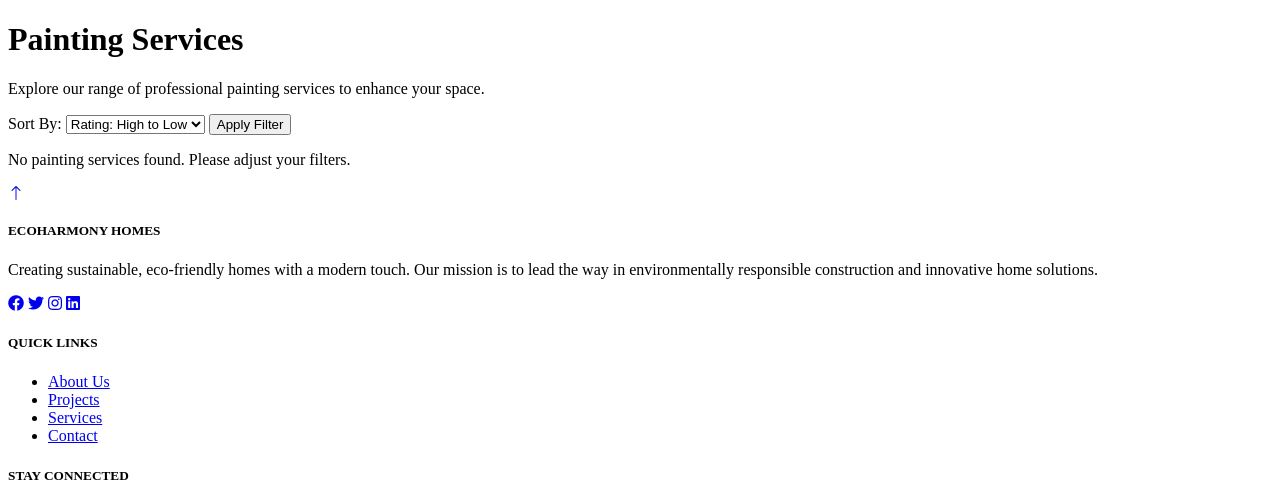
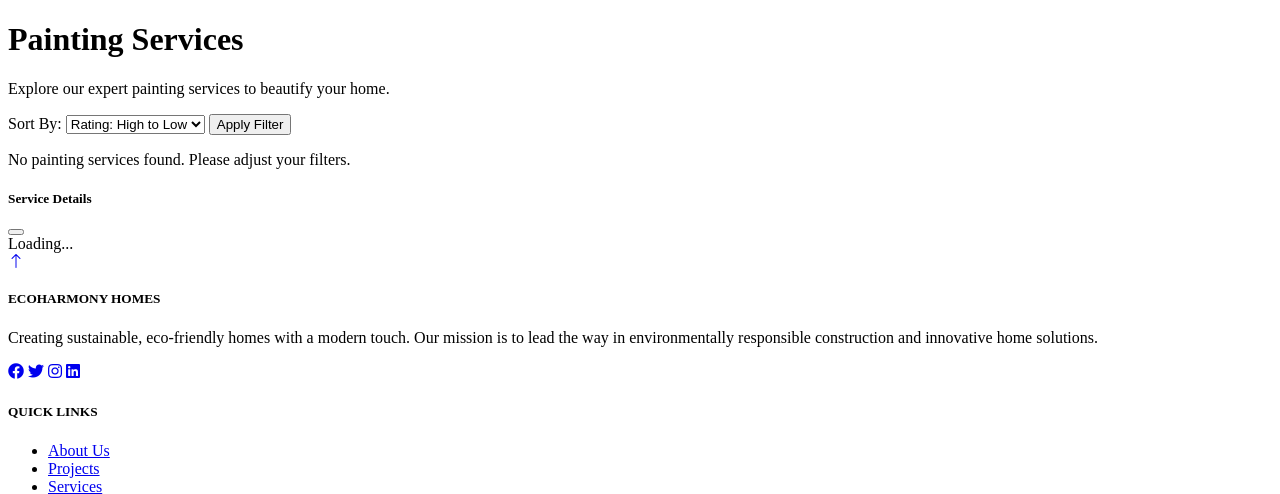
Before and after one commit to DaDie99/EcoHarmony-Homes, a CodeIgniter 4 app: template app/Views/home/painting.php in a window 1280 px wide. Shown: the part 113-607 px from the top of the page. Run offline with PHP 8.4 and a stand-in for CodeIgniter, Linux system fonts and the light colour scheme; the template is opened without the code that fills it, so the values that code supplies are empty; some libraries are stand-ins or nearby versions.

Commit message:
painting view done

```diff
--- a/app/Config/Routes.php
+++ b/app/Config/Routes.php
@@ -108,3 +108,4 @@ $routes->get('planning_and_design/getServiceDetails/(:num)', 'PlanningAndDesignC
 $routes->get('architecture_design/getServiceDetails/(:num)', 'ArchitectureDesignController::getServiceDetails/$1');
 $routes->get('interior_design/getServiceDetails/(:num)', 'InteriorDesignController::getServiceDetails/$1');
 $routes->get('fixing_and_support/getServiceDetails/(:num)', 'FixingSupportController::getServiceDetails/$1');
+$routes->get('painting/getServiceDetails/(:num)', 'PaintingController::getServiceDetails/$1');
--- a/app/Views/home/painting.php
+++ b/app/Views/home/painting.php
@@ -30,7 +30,7 @@
     <div class="bg-image">
         <div class="overlay">
             <h1 class="display-4 text-white">Painting Services</h1>
-            <p class="lead">Explore our range of professional painting services to enhance your space.</p>
+            <p class="lead">Explore our expert painting services to beautify your home.</p>
         </div>
     </div>
 
@@ -85,7 +85,7 @@
                                 <p class="price">$<?= number_format($service['price'], 2) ?></p>
                                 <p><i class="fa fa-star text-warning"></i> <?= esc($service['rating']) ?> / 5</p>
                                 <p><?= esc($service['description']) ?></p>
-                                <a href="<?= site_url('service/' . $service['id']) ?>" class="btn btn-primary">View Details</a>
+                                <a href="javascript:void(0)" class="btn btn-primary view-details" data-id="<?= $service['id'] ?>">View Details</a>
                             </div>
                         </div>
                     </div>
@@ -93,6 +93,26 @@
             <?php else: ?>
                 <p>No painting services found. Please adjust your filters.</p>
             <?php endif; ?>
+        </div>
+    </div>
+
+    <!-- Service Details Modal -->
+    <div class="modal fade" id="serviceDetailsModal" tabindex="-1" aria-labelledby="serviceDetailsLabel" aria-hidden="true">
+        <div class="modal-dialog modal-lg">
+            <div class="modal-content">
+                <div class="modal-header">
+                    <h5 class="modal-title" id="serviceDetailsLabel">Service Details</h5>
+                    <button type="button" class="btn-close" data-bs-dismiss="modal" aria-label="Close"></button>
+                </div>
+                <div class="modal-body" id="serviceDetailsContent">
+                    <!-- Content will be loaded here via AJAX -->
+                    <div class="text-center my-4">
+                        <div class="spinner-border text-primary" role="status">
+                            <span class="visually-hidden">Loading...</span>
+                        </div>
+                    </div>
+                </div>
+            </div>
         </div>
     </div>
 
@@ -158,6 +178,32 @@
             const sortBy = document.getElementById('sortBy').value;
             window.location.href = `<?= site_url('painting?sortBy=') ?>` + sortBy;
         }
+
+        // AJAX to load service details in modal
+        $(document).ready(function() {
+            $('.view-details').on('click', function() {
+                var serviceId = $(this).data('id');
+                $('#serviceDetailsContent').html(`
+                    <div class="text-center my-4">
+                        <div class="spinner-border text-primary" role="status">
+                            <span class="visually-hidden">Loading...</span>
+                        </div>
+                    </div>
+                `);
+                $('#serviceDetailsModal').modal('show');
+
+                $.ajax({
+                    url: `<?= site_url('painting/getServiceDetails') ?>/${serviceId}`,
+                    method: 'GET',
+                    success: function(response) {
+                        $('#serviceDetailsContent').html(response);
+                    },
+                    error: function(xhr, status, error) {
+                        $('#serviceDetailsContent').html('<div class="alert alert-danger text-center">Failed to load service details. Please try again later.</div>');
+                    }
+                });
+            });
+        });
     </script>
 
 </body>
```
Also changed, not shown: app/Controllers/PaintingController.php (+11 -0 lines), public/uploads/services/1730750666_26f7c39fd8ad5987b791.jpg (added), public/uploads/services/1730750666_72c5ad4e58a6111b1ae6.png (added), public/uploads/services/1730750666_c2b0e9e41441e0d63f2f.jpg (added).
